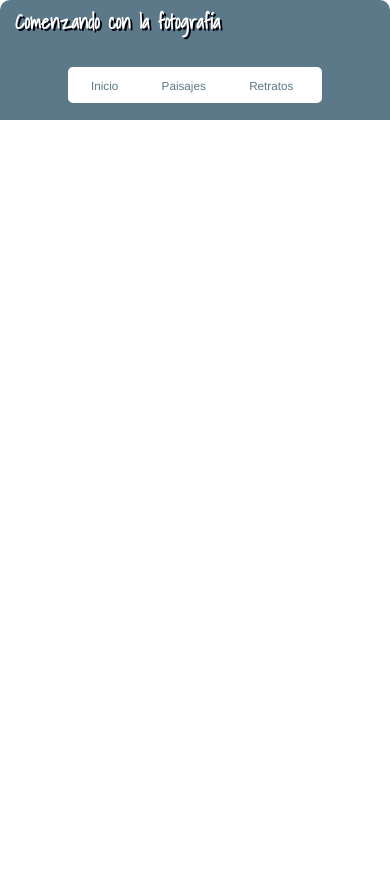
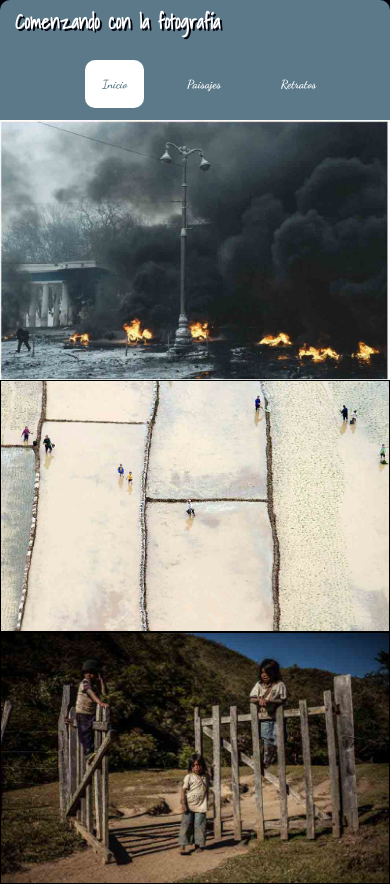
Before and after one commit to carloseb90/Evaluacion_Final_CSS, a plain HTML site: page index.html in a window 390 px wide. Before the commit the page ends 844 px from the top, so only its background shows below. Drawn offline with Linux system fonts and the light colour scheme.

Commit message:
Imagenes central y secundarias
Responsive

```diff
--- a/css/estilos.css
+++ b/css/estilos.css
@@ -11,16 +11,21 @@
   src: url(../fuentes/ShadowsIntoLight.ttf);
 }
 body{
-  font-family: helvetica, sans-serif;
+  font-family: 'DancingScript-Bold', sans-serif;
   font-size: 1em;
   margin: 0;
   padding: 0;
+  background: #02010a;
 }
+#contenedor{
+  width: 900px;
+  margin: 0 auto;
+}
+/***********header*************/
 header{
   background: #5b7989;
   border-top-left-radius: 10px;
   border-top-right-radius: 10px;
-  width: 95%;
   height: 120px;
   margin: 0 auto;
 }
@@ -40,7 +45,6 @@ h1 a{
 nav{
   width: 300px;;
   margin: 15px 10px 0px 0px;
-  background-color: white;
   float: right;
   border-radius: 5px;
 }
@@ -52,50 +56,86 @@ nav ul{
 }
 nav ul li{
   display:block;
-  margin: 10px;
+  margin: 10px 10px 10px 18px;
 }
 nav li a{
   padding: 14px;
   text-decoration: none;
+  color: #fff;
+}
+
+nav li a:hover{
+  background-color: #fff;
   color: #5b7989;
-}
-nav li a:hover{
-  background-color: #5b7989;
-  color: white;
   border-radius: 10px;
 }
-@media (min-width:721px) and (max-width:960px) {
+/*************section************/
+section{
+  display: block;
+  margin: 0px;
+}
+/*********imagen central*********/
+section #imagen_central{
+  background-color: #82c3a6;
+}
+#imagen_central img{
+  display: block;
+  width: 400px;
+  margin: 0 auto;
+  padding: 20px;
+}
+/******imagenes secundarias*****/
+section #imagen_secundaria{
+  background-color: #d5c75f;
+  display: flex;
+  flex-direction: row;
+  flex-wrap: wrap;
+}
+#imagen_secundaria img{
+  width: 400px;
+  height: 250px;
+  margin: 20px auto;
+  border: 1px solid black;
+}
+/***********adaptacion********/
+@media (min-width:721px) and (max-width:900px) {
+  #contenedor{
+    width: 100%;
+  }
   h1 a{
-    font-size: 0.8em;
+    font-size: 0.95em;
   }
   nav{
-    margin: 26px 12px 0px 0px;
+    margin: 17px 12px 0px 0px;
   }
   nav ul li{
-    margin: 9px 9px 9px 11px;
+    margin: 10px 10px 10px 17px;
+  }
+  nav li a{
+    padding: 15px;
+  }
+  picture img
+}
+@media (min-width:421px) and (max-width:720px) {
+  #contenedor{
+    width: 100%;
+  }
+  h1 a{
+    font-size: 0.85em;
+  }
+  nav{
+    margin: 25px 12px 0px 0px;
+  }
+  nav ul li{
+    margin: 9px 9px 9px 20px;
   }
   nav li a{
     font-size: 0.9em;
     padding: 16px;
   }
 }
-@media (min-width:421px) and (max-width:720px) {
-  h1 a{
-    font-size: 0.7em;
-  }
-  nav{
-    margin: 28px 12px 0px 0px;
-  }
-  nav ul li{
-    margin: 9px 9px 9px 11px;
-  }
-  nav li a{
-    font-size: 0.8em;
-    padding: 16px;
-  }
-}
 @media (max-width:420px) {
-  header{
+  #contenedor{
     width: 100%;
   }
   h1 a{
@@ -107,11 +147,20 @@ nav li a:hover{
     margin: 30px auto;
   }
   nav ul li{
-    margin: 9px 9px 9px 11px;
+    margin: 5px 9px 10px 17px;
   }
   nav li a{
     font-size: 3vw;
-    padding: 3vw;
+    padding: 2vh;
   }
+  #imagen_central img{
+    width: 100%;
+    margin: 0;
+    padding: 0px;
+  }
+  #imagen_secundaria img{
+    width: 100%;
+    margin: 0;
+    padding: 0px;
   }
 }
--- a/index.html
+++ b/index.html
@@ -5,17 +5,35 @@
     <meta name="viewport" content="width:device-width, user-scalable:no">
     <link rel="stylesheet" type="text/css" href="css/estilos.css">
     <title>Inicio</title>
+    <style media="screen">
+      nav li a[href="index.html"]{
+          background-color: #fff ;
+          color: #5b7989;
+          border-radius: 10px;
+      }
+    </style>
   </head>
   <body>
+    <div id="contenedor">
       <header>
-      <h1><a href="#">Comenzando con la fotografía</a></h1>
+        <h1><a href="index.html">Comenzando con la fotografía</a></h1>
         <nav>
           <ul>
             <li><a href="index.html">Inicio</a></li>
-          <li><a href="#">Paisajes</a></li>
-          <li><a href="#">Retratos</a></li>
+            <li><a href="paisajes.html">Paisajes</a></li>
+            <li><a href="retratos.html">Retratos</a></li>
           </ul>
         </nav>
       </header>
+      <section>
+        <aside id="imagen_central">
+          <img src="imagenes/imagen4.jpg" alt="imagen4">
+        </aside>
+        <aside id="imagen_secundaria">
+          <img src="imagenes/imagen3.jpg" alt="imagen3">
+          <img src="imagenes/imagen2.jpg" alt="imagen2">
+        </aside>
+      </section>
+    </div>
   </body>
 </html>
```
Also changed, not shown: paisajes.html (added, +28 -0 lines), retratos.html (added, +28 -0 lines), imagenes/imagen1.jpg (added), imagenes/imagen2.jpg (added), imagenes/imagen3.jpg (added), imagenes/imagen4.jpg (added), 1 other file. Lines whose indentation alone changed are shown as unchanged.
